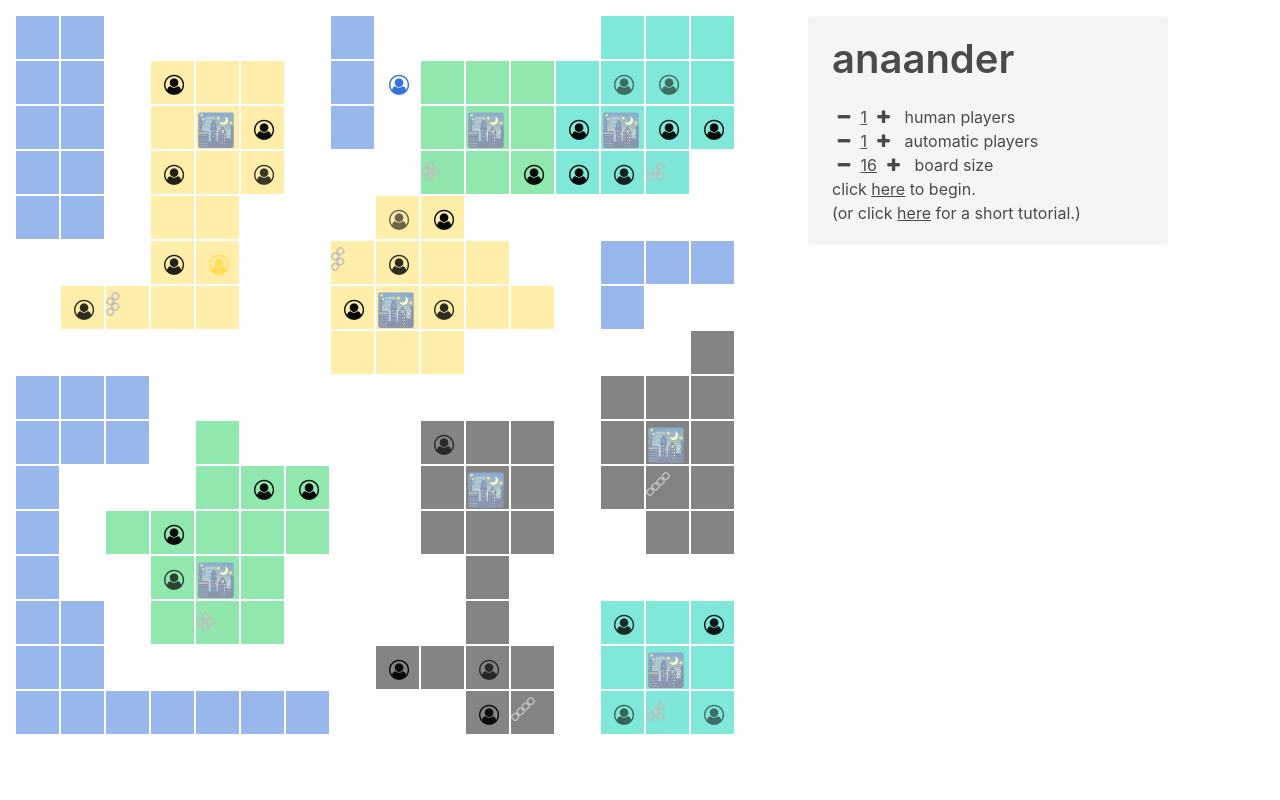
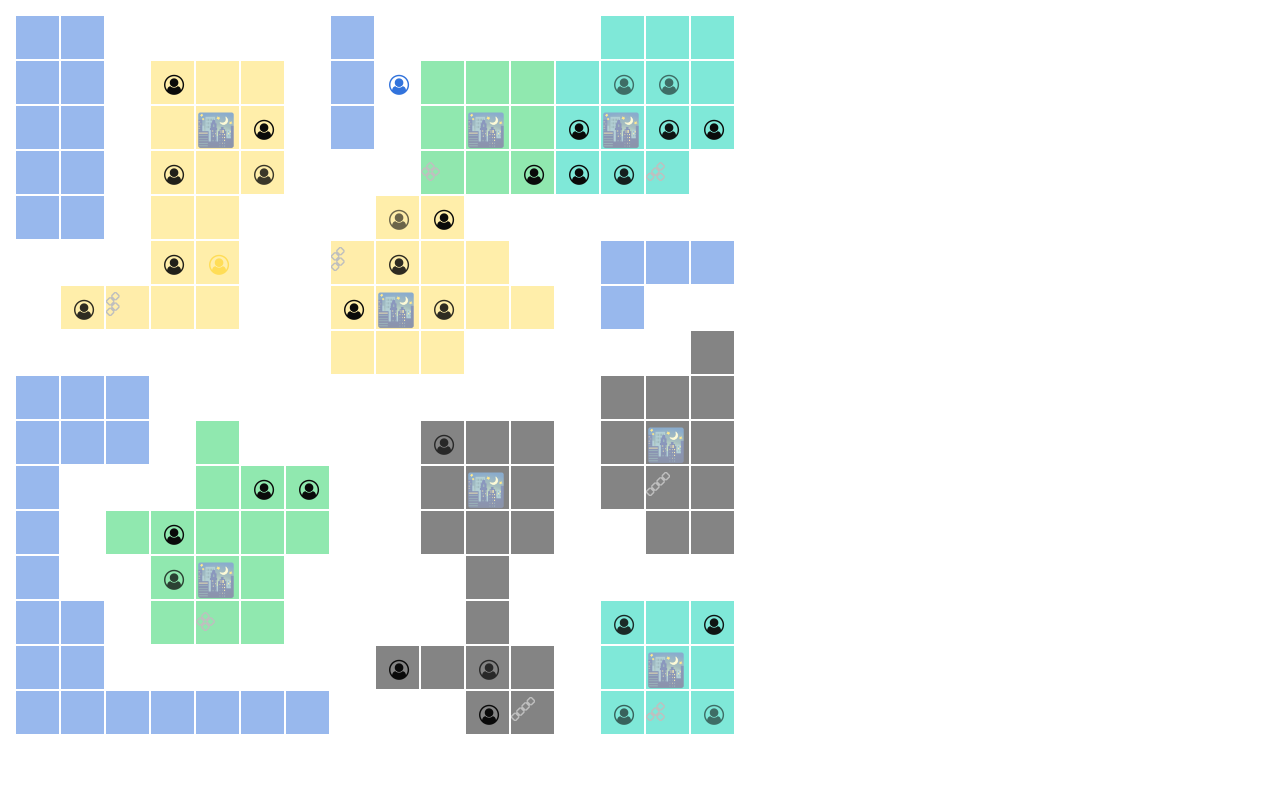
Before and after one commit to hervan/anaander, a React app: page / in a window 1280 px wide. Shown: the top 800 px of the page. Built offline with nearby package versions, Linux system fonts and the light colour scheme.

Commit message:
small changes regarding #12

```diff
--- a/src/components/Table.tsx
+++ b/src/components/Table.tsx
@@ -406,8 +406,8 @@ export class Table extends React.Component<{}, IState> {
 
         const panelStyle: CSSProperties = {
             display: "inline-block",
-            margin: "2vmin",
-            width: "45vmin",
+            margin: "1vmin",
+            width: "36vmin",
             height: "95vmin",
             overflow: "hidden"
         };
@@ -430,11 +430,13 @@ export class Table extends React.Component<{}, IState> {
                     selection={this.state.selection}
                     zoom={this.state.zoom}
                 />
-                <div style={panelStyle}>
-                    {leftPanel}
-                </div>
-                <div style={panelStyle}>
-                    {rightPanel}
+                <div style={{ display: "inline-block", width: "76vmin" }}>
+                    <div style={panelStyle}>
+                        {leftPanel}
+                    </div>
+                    <div style={panelStyle}>
+                        {rightPanel}
+                    </div>
                 </div>
             </div>
         );
--- a/src/components/Terrain.tsx
+++ b/src/components/Terrain.tsx
@@ -43,7 +43,7 @@ const Terrain: ((props: IProps) => JSX.Element) = (props: IProps) =>
         {props.terrain.construction.type === "city" ?
         <span className={"is-" + Team[props.terrain.construction.team]}
             style={{ fontSize: "2em" }}>
-            🌃
+            🌃&#xfe0e;
         </span> :
         props.terrain.construction.type === "building" ?
         <span className={"building is-" + Team[props.terrain.construction.team]}>
```
